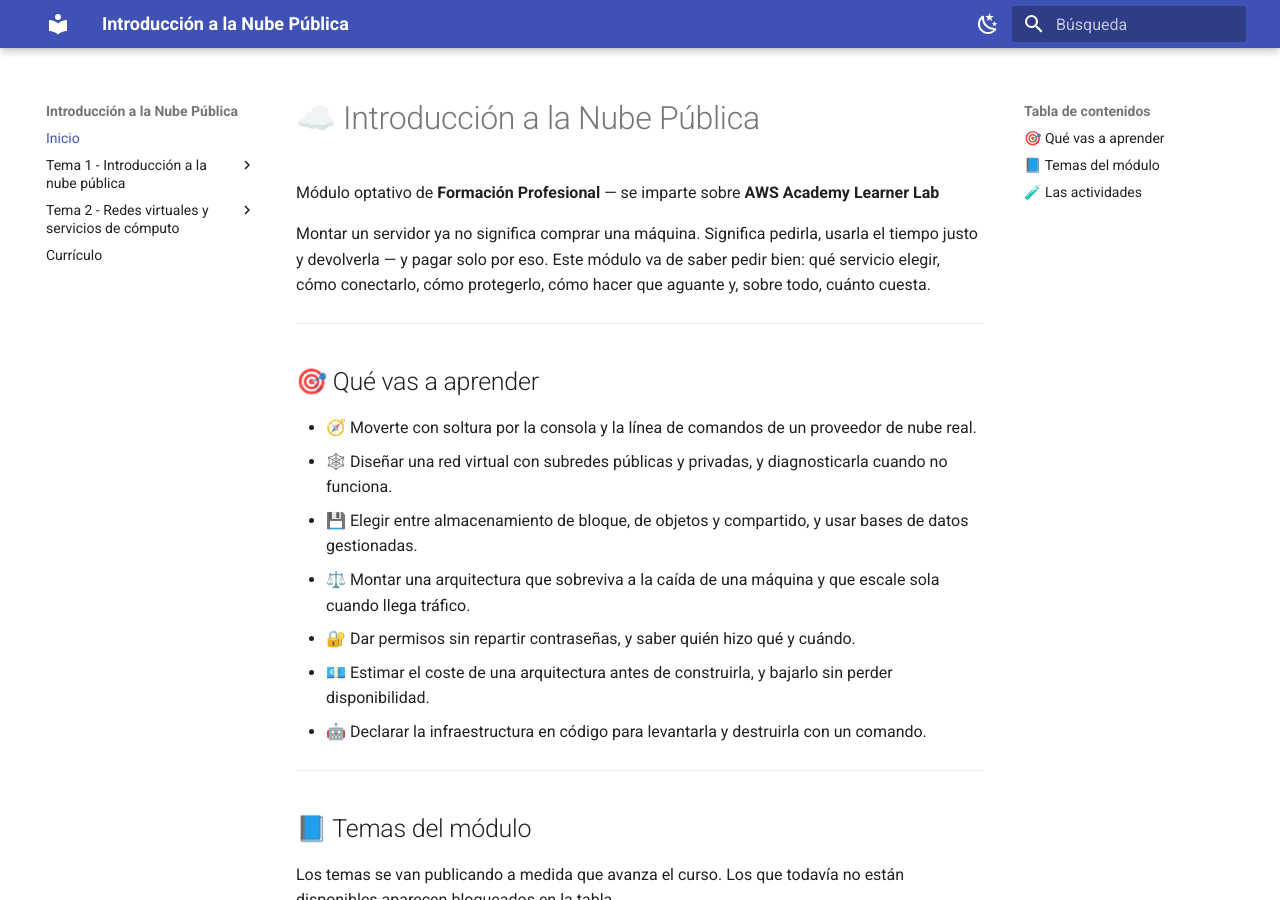
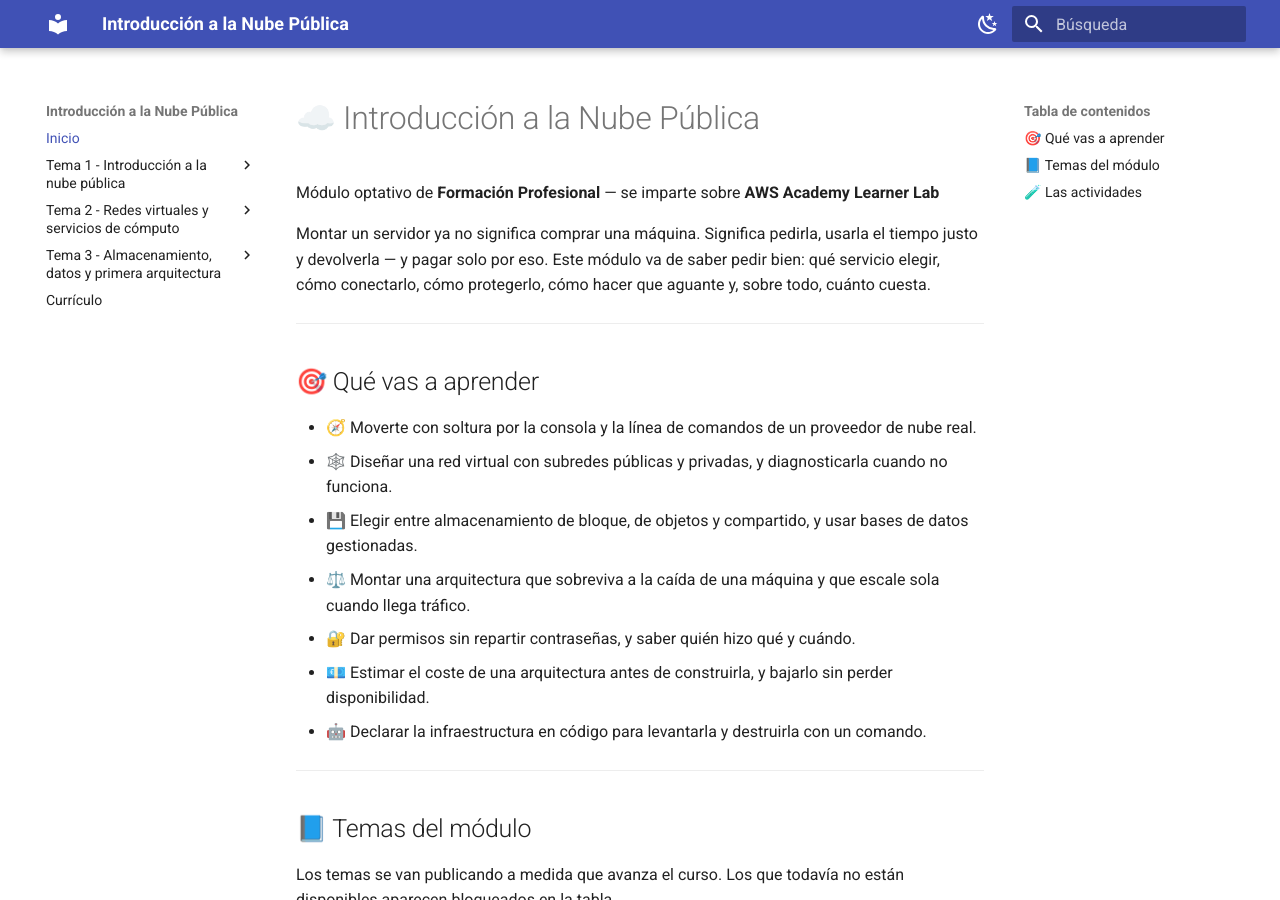
Before and after one commit to aitorventura/introduccion-nube, an MkDocs documentation site: the page built from docs/index.md, in a window 1280 px wide and 900 px high. Built offline with MkDocs 1.6.1 and Material for MkDocs 9.7.7, drawn with Linux system fonts in a browser that asks for light colours.

Commit message:
Publica el Tema 3 y deja el Tema 7 oculto; mejora la teoría y la Actividad 7.1
- mkdocs.yml: Tema 3 desbloqueado, Tema 7 oculto de nuevo.
- Teoría del Tema 7: dos infografías (estrategias de recuperación ante desastres y eslabón más débil en la disponibilidad), caso de la biblioteca como ejemplo destacado y aviso sobre aceptar el riesgo.
- Actividad 7.1: aclarado de dónde sale cada grupo de seguridad en el inventario y corregida una frase ambigua sobre el bloqueo de acceso público del bucket del frontend.

```diff
--- a/mkdocs.yml
+++ b/mkdocs.yml
@@ -5,7 +5,6 @@
 #   3. mkdocs gh-deploy
 # Los temas listados en exclude_docs NO se generan en el sitio (ni siquiera por URL directa).
 exclude_docs: |
-  tema3/*
   tema4/*
   tema5/*
   tema6/*
@@ -57,17 +56,17 @@
       - Máquinas virtuales:
           - Máquinas virtuales: tema2/maquinas-virtuales.md
           - Actividad 2.3 - De instancia a plantilla: tema2/actividad_2_3.md
-  # - Tema 3 - Almacenamiento, datos y primera arquitectura:
-  #     - Tema 3 - Introducción: tema3/index.md
-  #     - Servicios de almacenamiento:
-  #         - Servicios de almacenamiento: tema3/almacenamiento.md
-  #         - Actividad 3.1 - S3, EBS y EFS - tres soluciones de almacenamiento: tema3/actividad_3_1.md
-  #     - Bases de datos gestionadas:
-  #         - Bases de datos gestionadas: tema3/bases-datos-gestionadas.md
-  #         - Actividad 3.2 - Migración a base de datos gestionada con RDS: tema3/actividad_3_2.md
-  #     - Primera arquitectura completa:
-  #         - Primera arquitectura completa: tema3/arquitectura-completa.md
-  #         - Actividad 3.3 - Arquitectura de tres capas - front, aplicación y base de datos: tema3/actividad_3_3.md
+  - Tema 3 - Almacenamiento, datos y primera arquitectura:
+      - Tema 3 - Introducción: tema3/index.md
+      - Servicios de almacenamiento:
+          - Servicios de almacenamiento: tema3/almacenamiento.md
+          - Actividad 3.1 - S3, EBS y EFS - tres soluciones de almacenamiento: tema3/actividad_3_1.md
+      - Bases de datos gestionadas:
+          - Bases de datos gestionadas: tema3/bases-datos-gestionadas.md
+          - Actividad 3.2 - Migración a base de datos gestionada con RDS: tema3/actividad_3_2.md
+      - Primera arquitectura completa:
+          - Primera arquitectura completa: tema3/arquitectura-completa.md
+          - Actividad 3.3 - Arquitectura de tres capas - front, aplicación y base de datos: tema3/actividad_3_3.md
   # - Tema 4 - Alta disponibilidad y entrega de contenido:
   #     - Tema 4 - Introducción: tema4/index.md
   #     - Balanceo de carga y escalado automático:
```
Also changed, not shown: docs/tema7/actividad_7_1.md (+2 -2 lines), docs/tema7/well-architected.md (+10 -2 lines), docs/tema7/img/diagrama_disponibilidad_eslabon_debil.png (added), docs/tema7/img/diagrama_estrategias_recuperacion.png (added).
